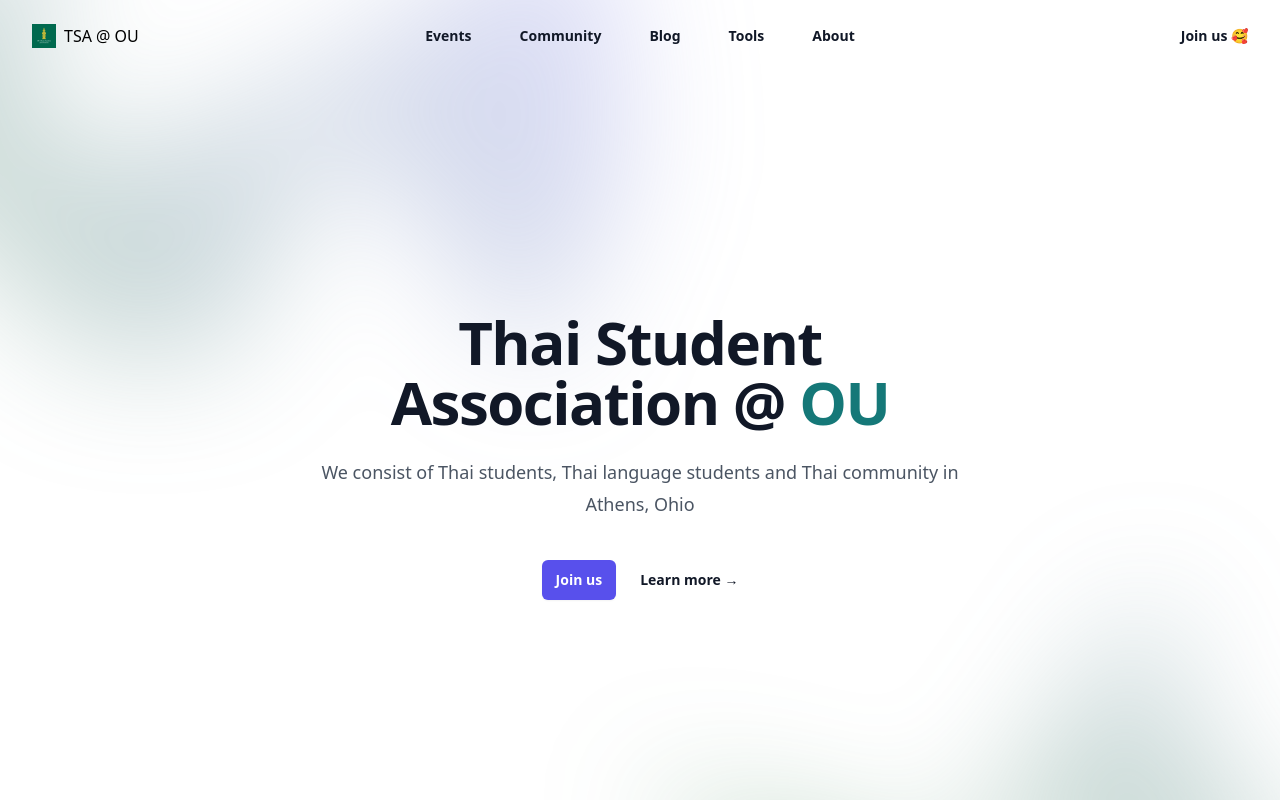
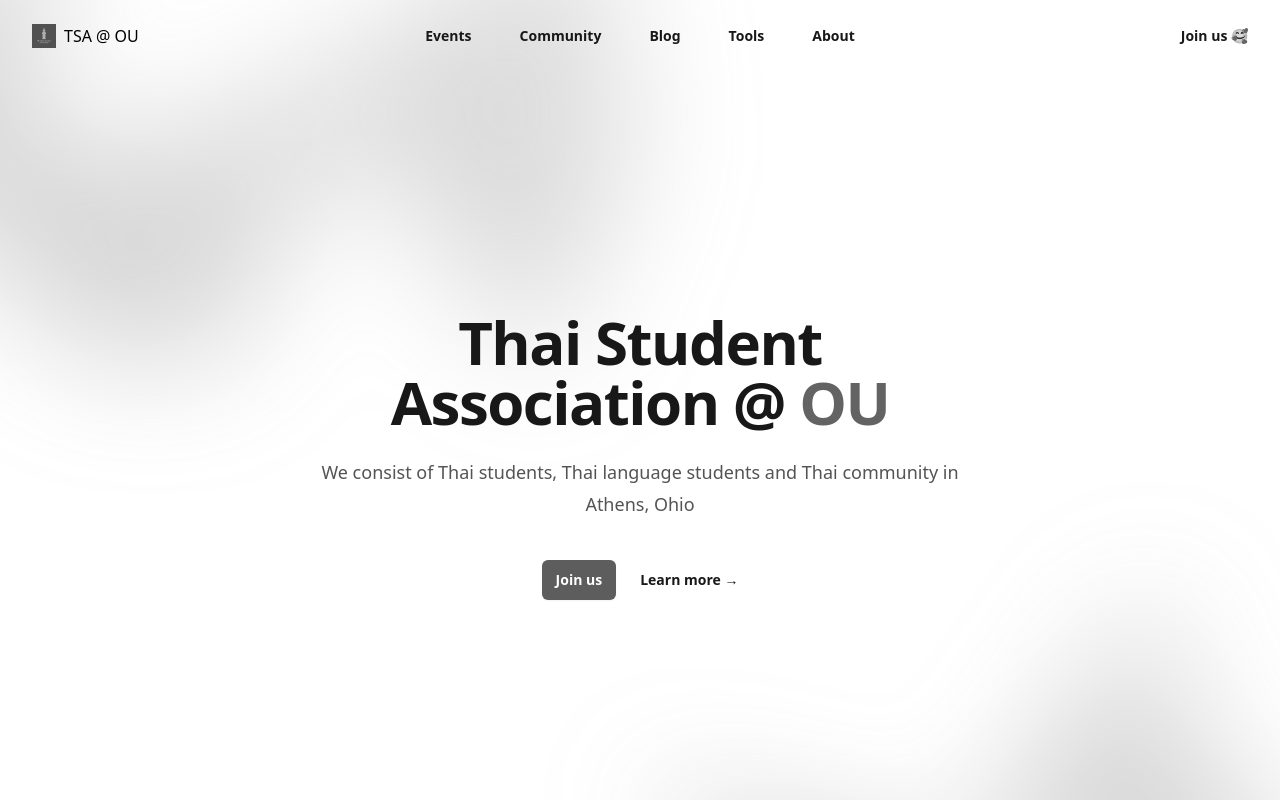
Before and after one commit to itstsaou/itstsaou.github.io, a Gatsby site: page / in a window 1280 px wide. Shown: the top 800 px of the page. Built offline with nearby package versions, Linux system fonts and the light colour scheme; Gatsby itself is replaced by a stand-in of ours.

Commit message:
feat: apply site-wide grayscale

```diff
--- a/src/styles/global.css
+++ b/src/styles/global.css
@@ -4,6 +4,9 @@
 @tailwind utilities;
 
 @layer base {
+  html {
+    @apply grayscale;
+  }
   a {
     @apply text-tsaou;
   }
```
